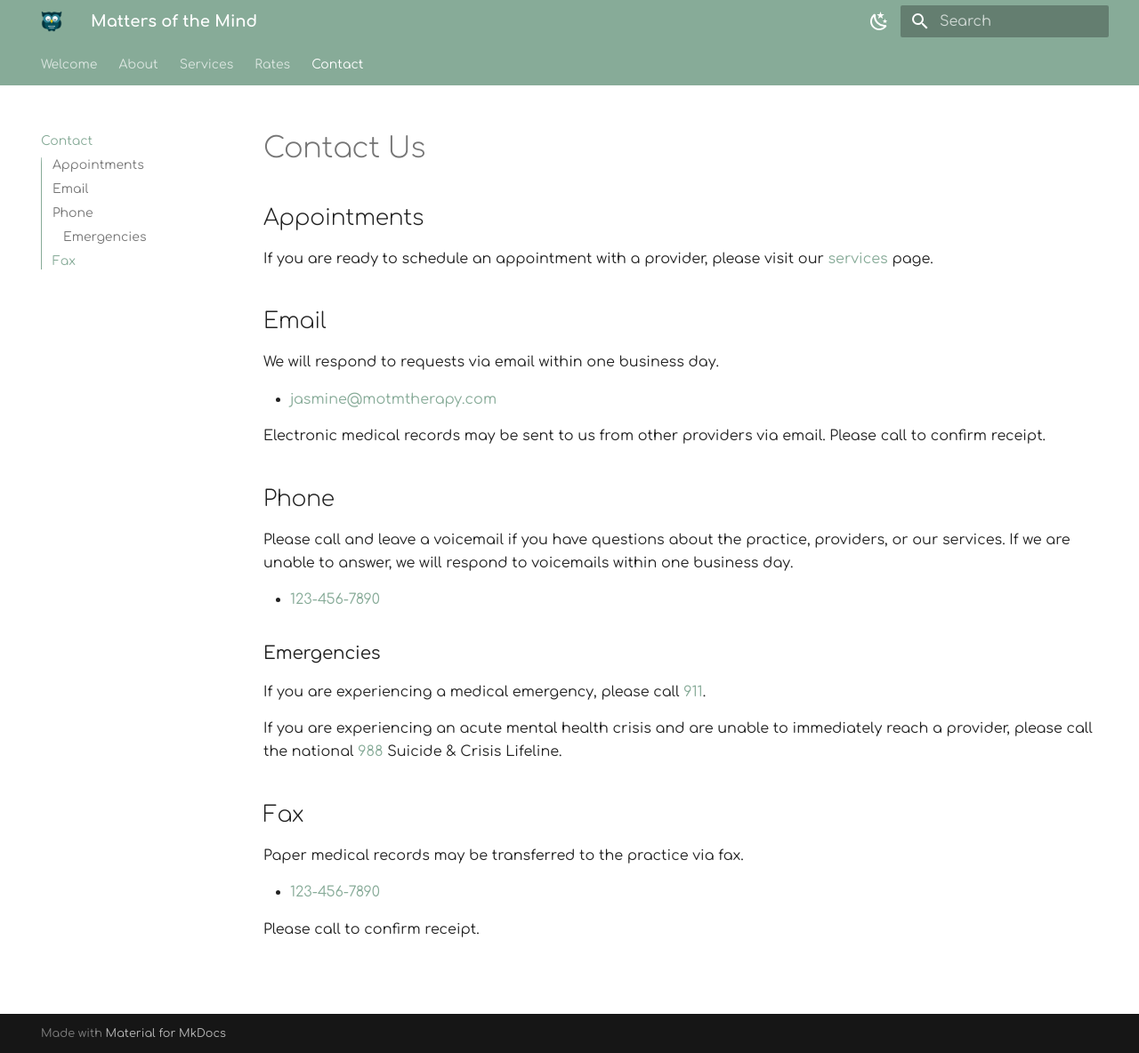
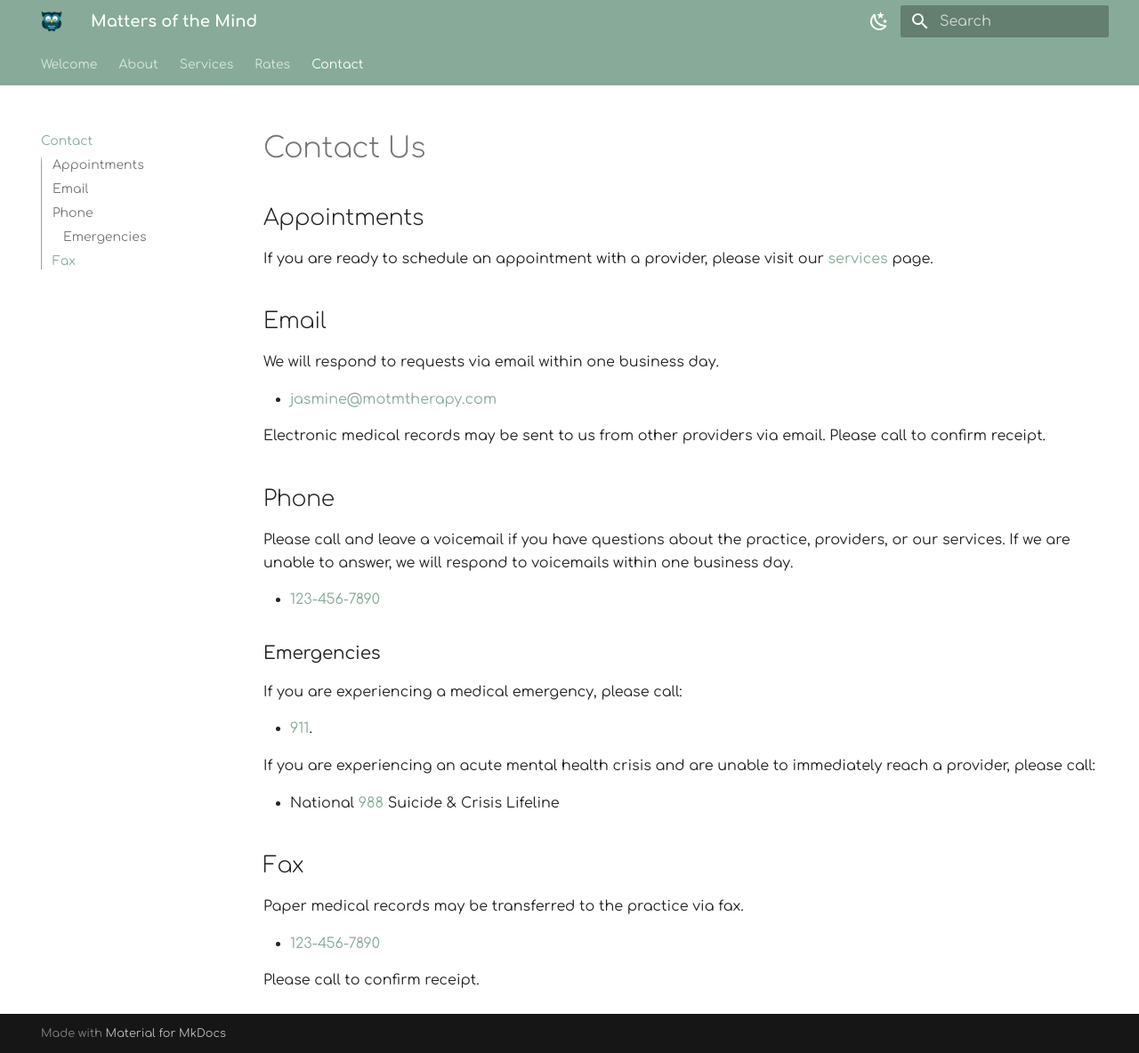
Before and after one commit to motm-therapy/website, an MkDocs documentation site: the page built from docs/contact.md, in a window 1280 px wide and 1184 px high. Shown: the whole window at 89% size. Built offline with MkDocs 1.6.1 and Material for MkDocs 9.7.7, drawn with Linux system fonts in a browser that asks for light colours.

Commit message:
Update contact.md

```diff
--- a/docs/contact.md
+++ b/docs/contact.md
@@ -21,10 +21,14 @@ If we are unable to answer, we will respond to voicemails within one business da
 
 ### Emergencies
 
-If you are experiencing a medical emergency, please call [911](tel:911).
+If you are experiencing a medical emergency, please call:
+
+- [911](tel:911).
 
 If you are experiencing an acute mental health crisis and are unable to immediately reach a provider,
-please call the national [988](tel:988) Suicide & Crisis Lifeline.
+please call:
+
+- National [988](tel:988) Suicide & Crisis Lifeline
 
 ## Fax
 
```
